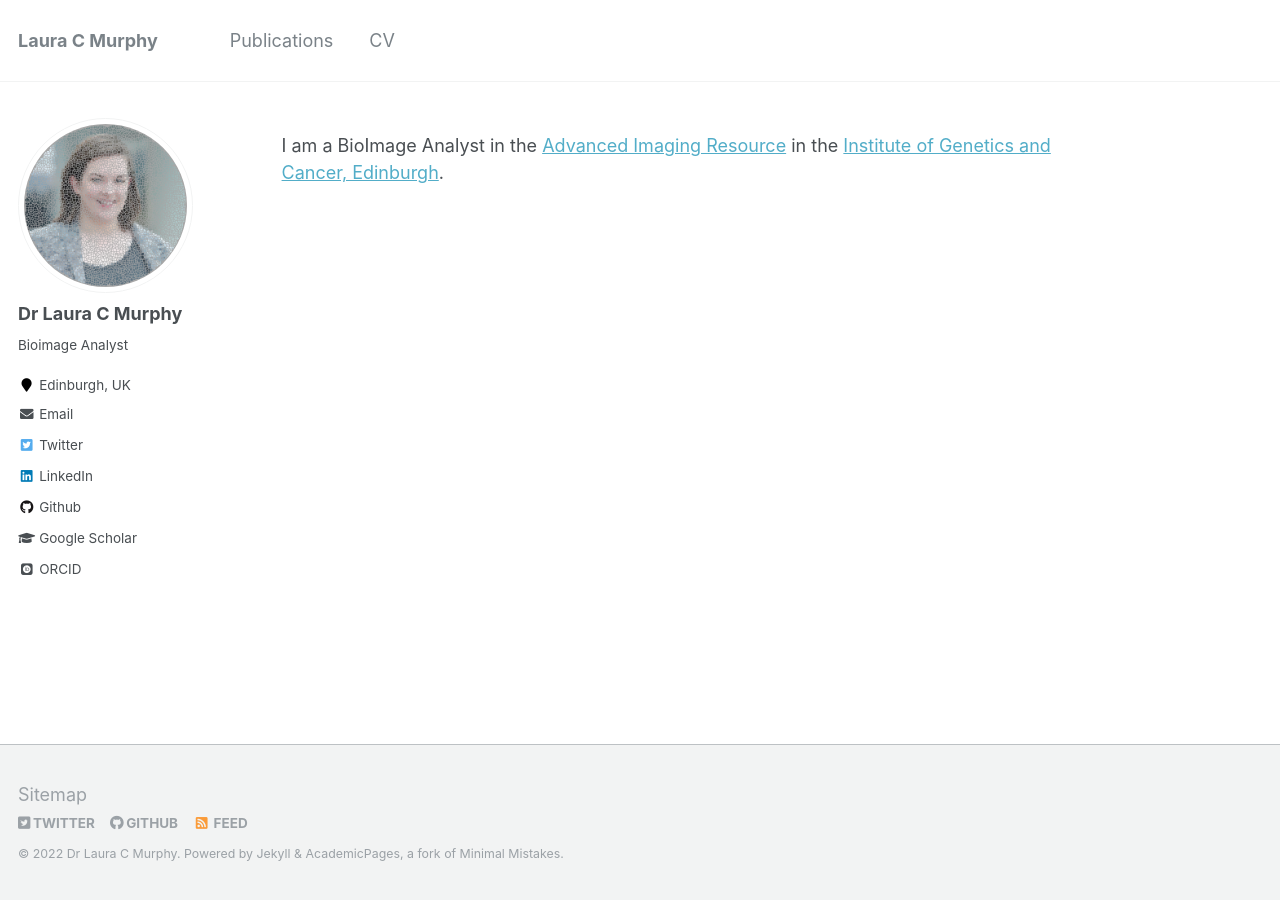
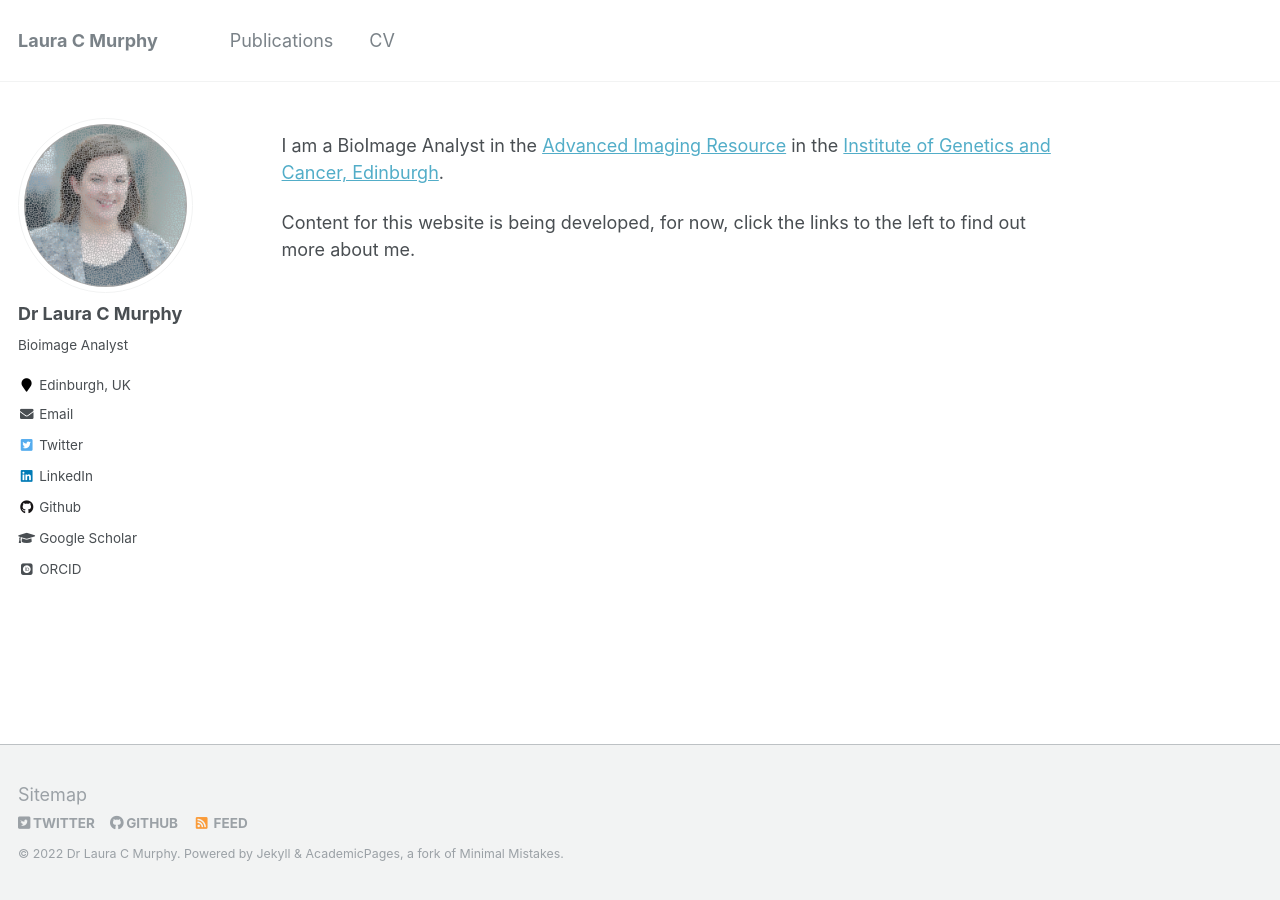
Before and after one commit to lauracmurphy/lauracmurphy.github.io, a Jekyll site: the page built from _pages/about.md, in a window 1280 px wide. Built offline with Jekyll 4.4.1, drawn with Linux system fonts in a browser that asks for light colours; some web fonts are replaced.

Commit message:
Update about.md

```diff
--- a/_pages/about.md
+++ b/_pages/about.md
@@ -9,3 +9,5 @@ redirect_from:
 ---
 
 I am a BioImage Analyst in the [Advanced Imaging Resource](https://www.igmmimaging.com) in the [Institute of Genetics and Cancer, Edinburgh](https://www.ed.ac.uk/igmm).
+
+Content for this website is being developed, for now, click the links to the left to find out more about me.
```
